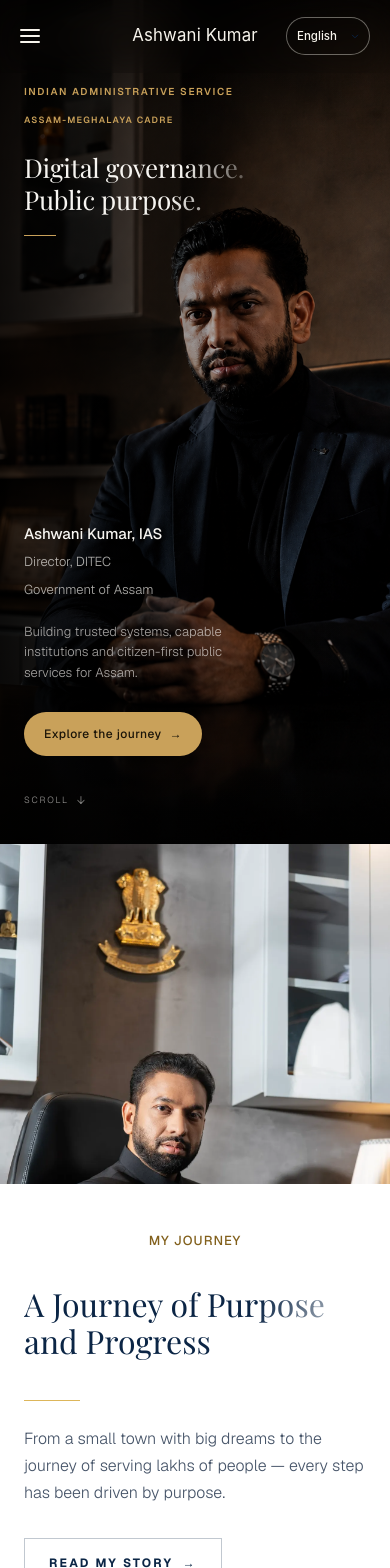
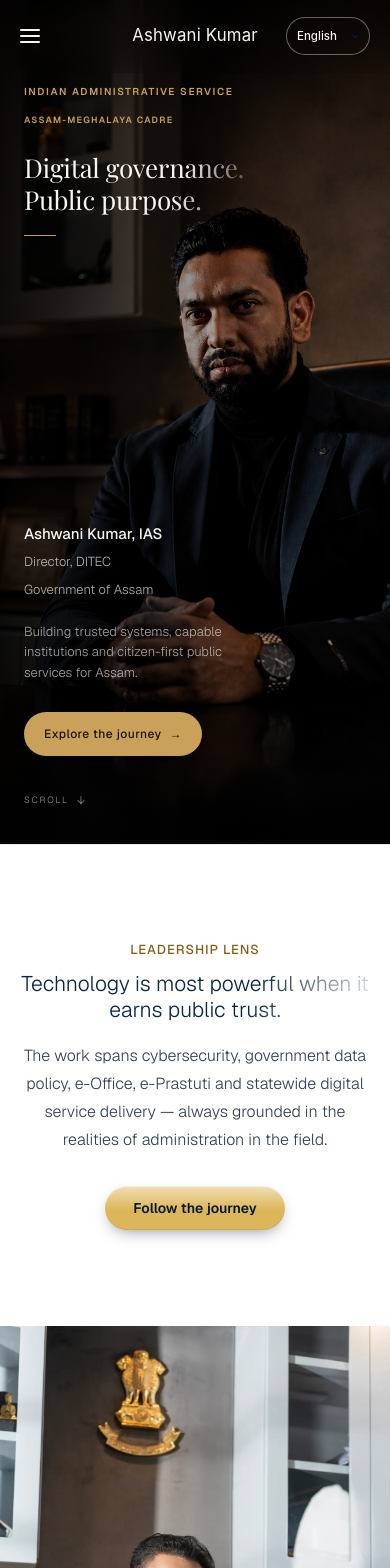
Before and after one commit to Ishaan18singh/ashwani-kumar-website, a Next.js app: page / in a window 390 px wide. Shown: the top 1568 px of the page. Built offline with nearby package versions, Linux system fonts and the light colour scheme; a web font is replaced by a local one.

Commit message:
Add Leadership Lens section back above My Journey

```diff
--- a/app/(site)/page.js
+++ b/app/(site)/page.js
@@ -164,6 +164,19 @@ export default function HomePage() {
         </div>
       </section>
 
+      <section className="home-section-leadership border-t border-slate-200 py-24 dark:border-slate-800">
+        <div className="shell">
+          <div className="reveal stack-center max-w-2xl">
+            <p className="eyebrow">{t('home.leadershipEyebrow')}</p>
+            <h2 className="section-title">{t('home.leadershipTitle')}</h2>
+            <p className="section-copy">{t('home.leadershipText')}</p>
+            <Link className="button-primary mt-8" href="/about" prefetch={false}>
+              {t('home.followJourney')}
+            </Link>
+          </div>
+        </div>
+      </section>
+
       <section id="introduction" className="home-section-intro journey-section">
         <div className="journey-grid">
           <div className="reveal journey-text">
--- a/app/globals.css
+++ b/app/globals.css
@@ -1828,8 +1828,8 @@ html.dark .film-detail-share-linkrow {
   cursor: pointer;
 }
 
-/* Homepage section order: on mobile, Introduction (Service through
-   systems) stays right after the hero, matching the desktop DOM order. */
+/* Homepage section order: on mobile, matches the desktop DOM order -
+   Leadership Lens then Introduction (My Journey) right after the hero. */
 .home-sections {
   display: flex;
   flex-direction: column;
@@ -1838,11 +1838,14 @@ html.dark .film-detail-share-linkrow {
   .home-section-hero {
     order: 1;
   }
+  .home-section-leadership {
+    order: 2;
+  }
   .home-section-intro {
-    order: 2;
+    order: 3;
   }
   .home-section-work {
-    order: 3;
+    order: 4;
   }
 }
 
```
